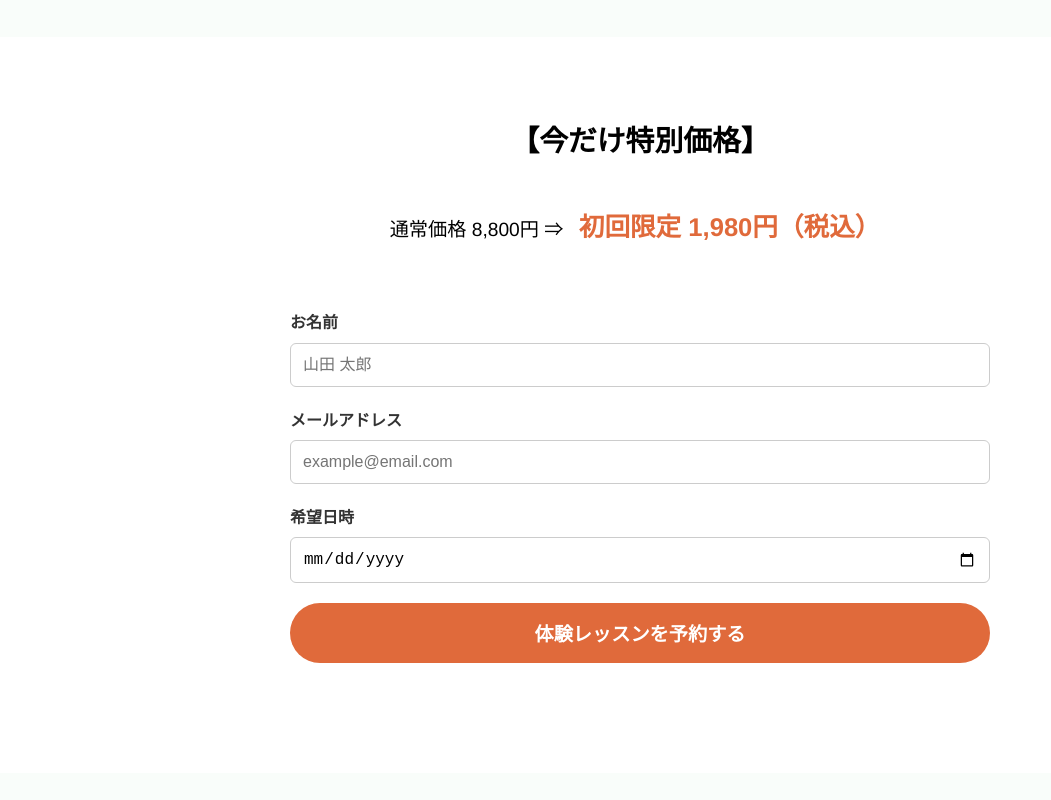
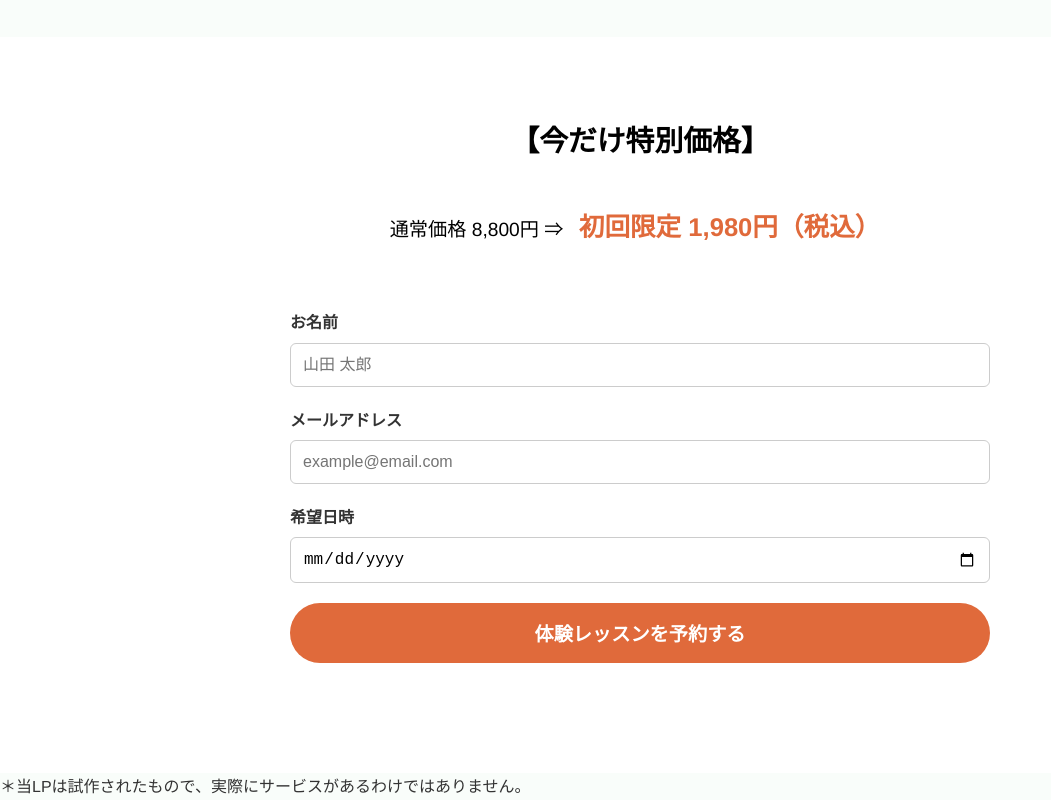
Before and after one commit to tgckaoru/rebody-studio-lp, a plain HTML site: page index.html in a window 1280 px wide. Shown: the part 2957-3757 px from the top of the page, without its empty margins (0-1051 px from the left). Before the commit the page ends 3730 px from the top, so only its background shows below. Drawn offline with Linux system fonts and the light colour scheme.

Commit message:
Add files via upload

```diff
--- a/index.html
+++ b/index.html
@@ -127,7 +127,7 @@
       </form>
     </div>
   </section>
-
+  <p>＊当LPは試作されたもので、実際にサービスがあるわけではありません。</p>
   <script src="main.js"></script>
 </body>
 </html>
```
